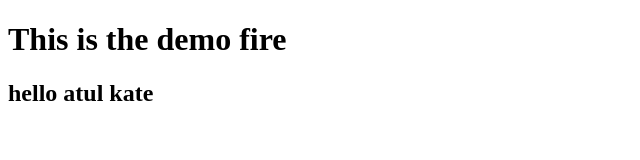
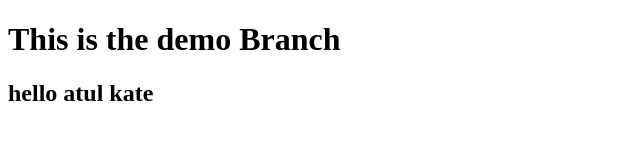
Before and after one commit to atulkate6816-max/practice, a plain HTML site: page index.html in a window 1280 px wide. Shown: the whole page, without its empty margins (0-640 px from the left). Drawn offline with Linux system fonts and the light colour scheme.

Commit message:
this is the demo

```diff
--- a/index.html
+++ b/index.html
@@ -6,7 +6,7 @@
     <title>Document</title>
 </head>
 <body>
-    <h1>This is the demo fire </h1>
+    <h1>This is the demo Branch </h1>
     <h2>hello atul kate</h2>
 </body>
 </html>
```
